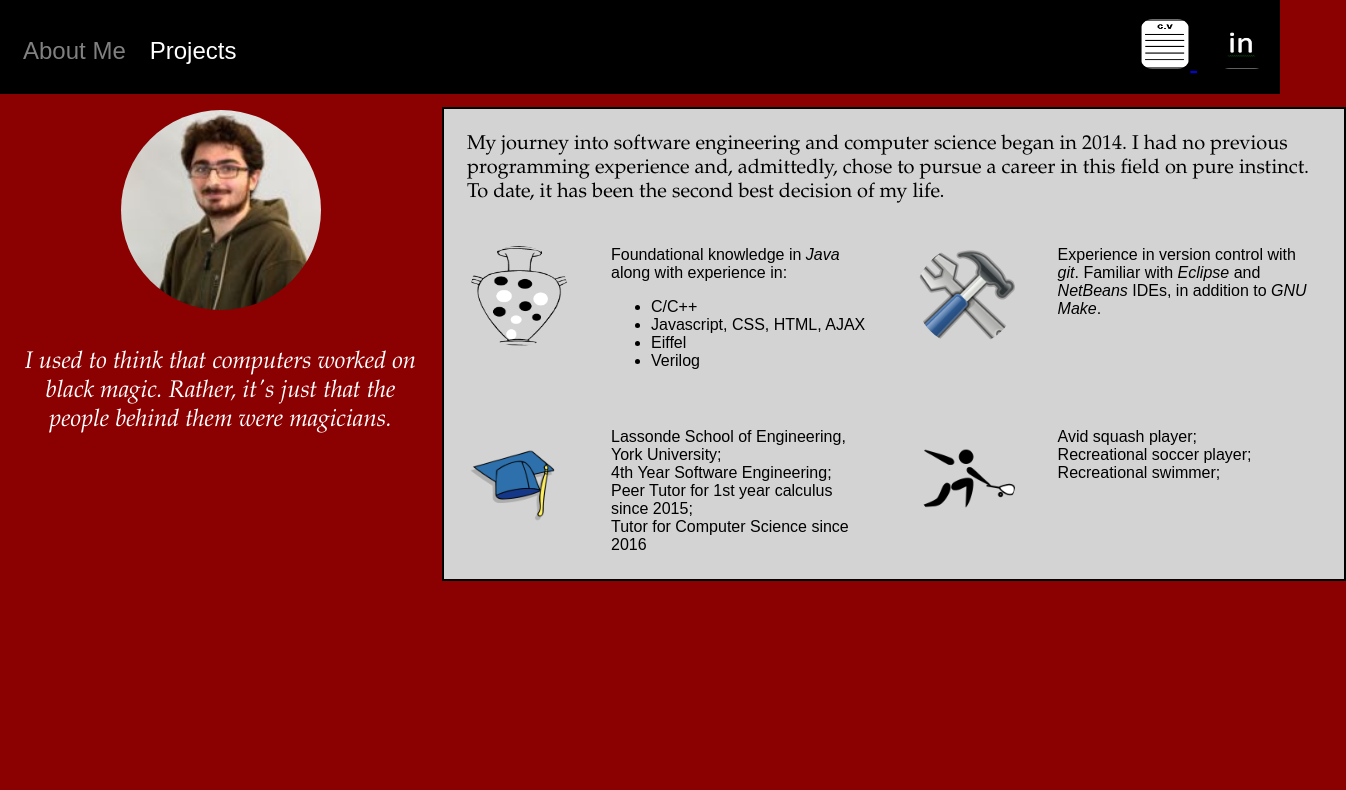
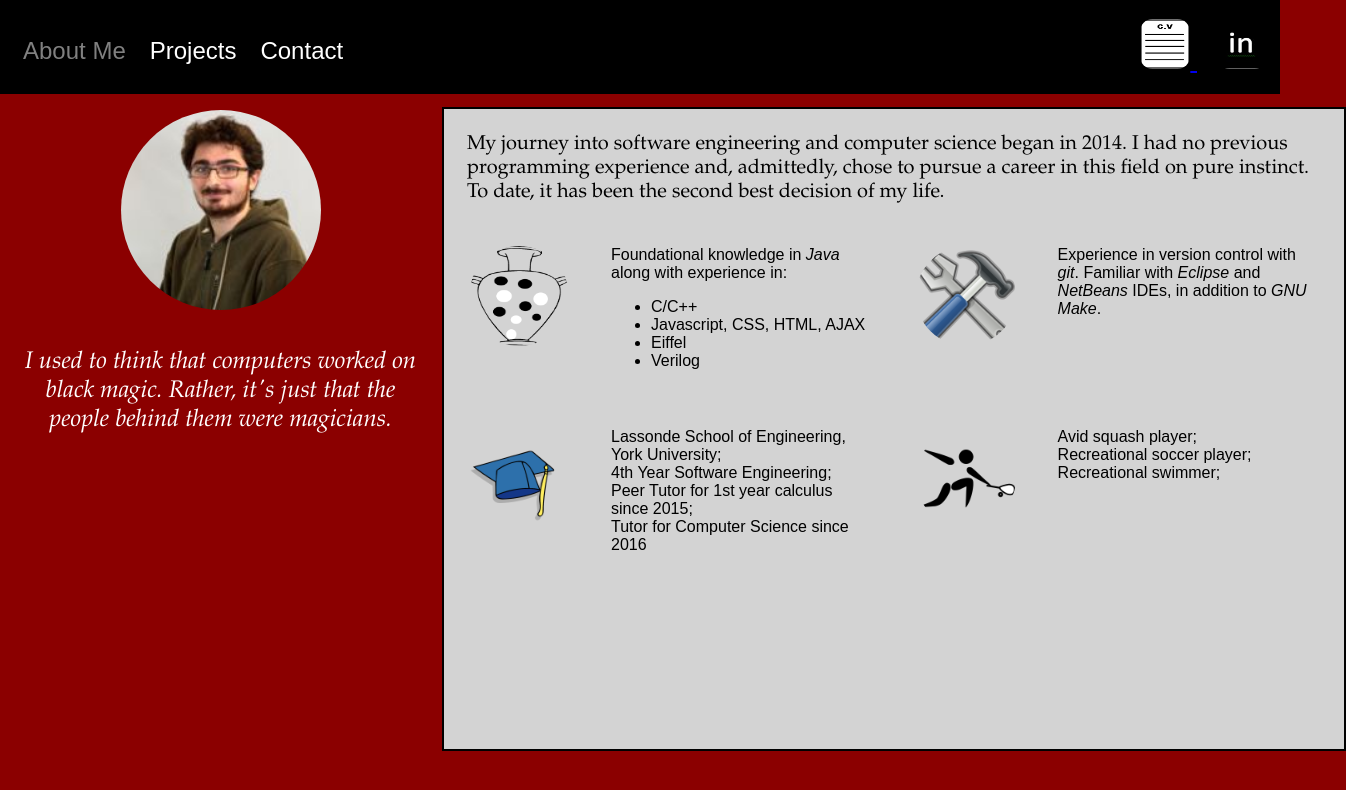
Before and after one commit to Davood96/website, a plain HTML site: page index.html in a window 1280 px wide. Shown: the whole page, 1346 px wide, since content can reach past the window. Drawn offline with Linux system fonts and the light colour scheme.

Commit message:
Added scroll to content section

```diff
--- a/CSS/homepage_style.css
+++ b/CSS/homepage_style.css
@@ -116,7 +116,8 @@ body
    width: 900px;
    height: 80%;
    border: 2px solid black;
-   table-layout: fixed;
+   position: fixed;
+   overflow: scroll;
    margin-bottom: 0;
    margin-top: 0;
    margin-right: 0;
--- a/index.html
+++ b/index.html
@@ -75,7 +75,7 @@ Homepage
                     <ul style="padding: 10px; text-align: left;">
                             <li id="0" class="navBar" style='opacity: 0.5;' onClick="change(0)">About Me</li>
                             <li id="1" class="navBar" onClick="change(1)">Projects</li>
-                            <!--<li id="3" class="navBar" onClick="change(2)">Contact</li>-->
+                            <li id="2" class="navBar" onClick="change(2)">Contact</li>
                     </ul>
                 </td>
                 <td>
@@ -109,7 +109,7 @@ Homepage
                 </td>
                 </table>
             </td>
-            <td>
+            <td style="vertical-align: top">
                 <div id='Content_space'>
 
                 </div>
```
Also changed, not shown: Text/contact.txt.
